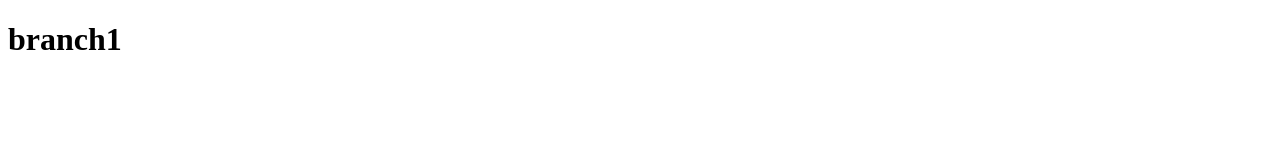
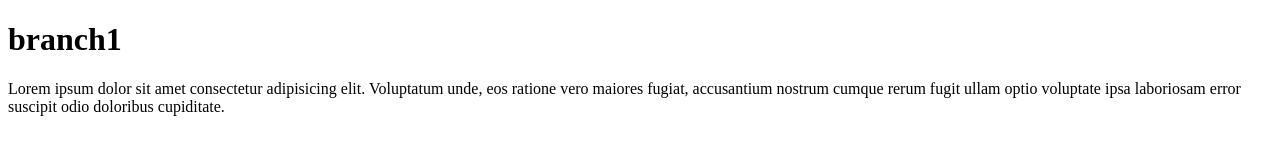
Before and after one commit to yashwanthvijayakumar/html, a plain HTML site: page vijay.html in a window 1280 px wide. Drawn offline with Linux system fonts and the light colour scheme.

Commit message:
para added

```diff
--- a/vijay.html
+++ b/vijay.html
@@ -7,5 +7,6 @@
 </head>
 <body>
     <h1>branch1</h1>
+    <p>Lorem ipsum dolor sit amet consectetur adipisicing elit. Voluptatum unde, eos ratione vero maiores fugiat, accusantium nostrum cumque rerum fugit ullam optio voluptate ipsa laboriosam error suscipit odio doloribus cupiditate.</p>
 </body>
 </html>
```
